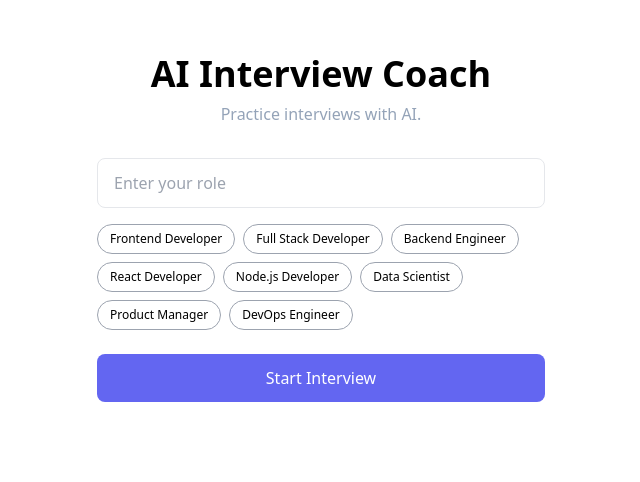
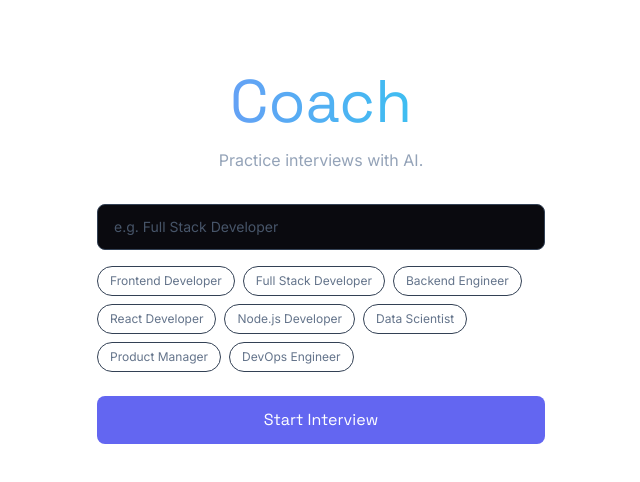
Before and after one commit to vikramdhatarwal/AI-Interview-Coach, a React (Vite) app: page / in a window 1280 px wide. Shown: the part 172-654 px from the top of the page, without its empty margins (319-959 px from the left). Built offline with nearby package versions, Linux system fonts and the light colour scheme.

Commit message:
Enhance setup screen styling

```diff
--- a/src/components/SetupScreen.jsx
+++ b/src/components/SetupScreen.jsx
@@ -15,11 +15,14 @@ export default function SetupScreen({ role, setRole, onStart, error }) {
   return (
     <div className="min-h-screen flex items-center justify-center px-4">
       <div className="w-full max-w-md">
-        <h1 className="text-4xl font-bold text-center mb-2">
-          AI Interview Coach
+        <h1 className="font-display text-5xl md:text-6xl font-700 text-white leading-tight mb-4 text-center">
+          AI Interview
+          <span className="block text-transparent bg-clip-text bg-gradient-to-r from-indigo-400 to-cyan-400">
+            Coach
+          </span>
         </h1>
 
-        <p className="text-center text-slate-400 mb-8">
+        <p className="text-center text-slate-400 mb-8 font-body">
           Practice interviews with AI.
         </p>
 
@@ -27,8 +30,9 @@ export default function SetupScreen({ role, setRole, onStart, error }) {
           type="text"
           value={role}
           onChange={(e) => setRole(e.target.value)}
-          placeholder="Enter your role"
-          className="w-full border rounded-lg px-4 py-3 mb-4"
+          onKeyDown={(e) => e.key === "Enter" && onStart()}
+          placeholder="e.g. Full Stack Developer"
+          className="w-full bg-[#0a0a0f] border border-slate-700 rounded-lg px-4 py-3 text-white placeholder-slate-600 font-body text-sm focus:outline-none focus:border-indigo-500 transition-colors mb-4"
         />
 
         <div className="flex flex-wrap gap-2 mb-6">
@@ -36,10 +40,10 @@ export default function SetupScreen({ role, setRole, onStart, error }) {
             <button
               key={r}
               onClick={() => setRole(r)}
-              className={`text-xs px-3 py-1.5 rounded-full border ${
+              className={`text-xs px-3 py-1.5 rounded-full border font-body transition-all ${
                 role === r
-                  ? "bg-indigo-500 text-white"
-                  : "border-gray-400"
+                  ? "bg-indigo-500/20 border-indigo-500 text-indigo-300"
+                  : "border-slate-700 text-slate-500 hover:border-slate-500 hover:text-slate-300"
               }`}
             >
               {r}
@@ -48,12 +52,14 @@ export default function SetupScreen({ role, setRole, onStart, error }) {
         </div>
 
         {error && (
-          <p className="text-red-500 mb-3">{error}</p>
+          <p className="text-red-400 text-sm font-body mb-4">
+            {error}
+          </p>
         )}
 
         <button
           onClick={onStart}
-          className="w-full bg-indigo-500 text-white py-3 rounded-lg"
+          className="w-full bg-indigo-500 hover:bg-indigo-600 text-white font-display font-600 py-3 rounded-lg transition-all"
         >
           Start Interview
         </button>
```
